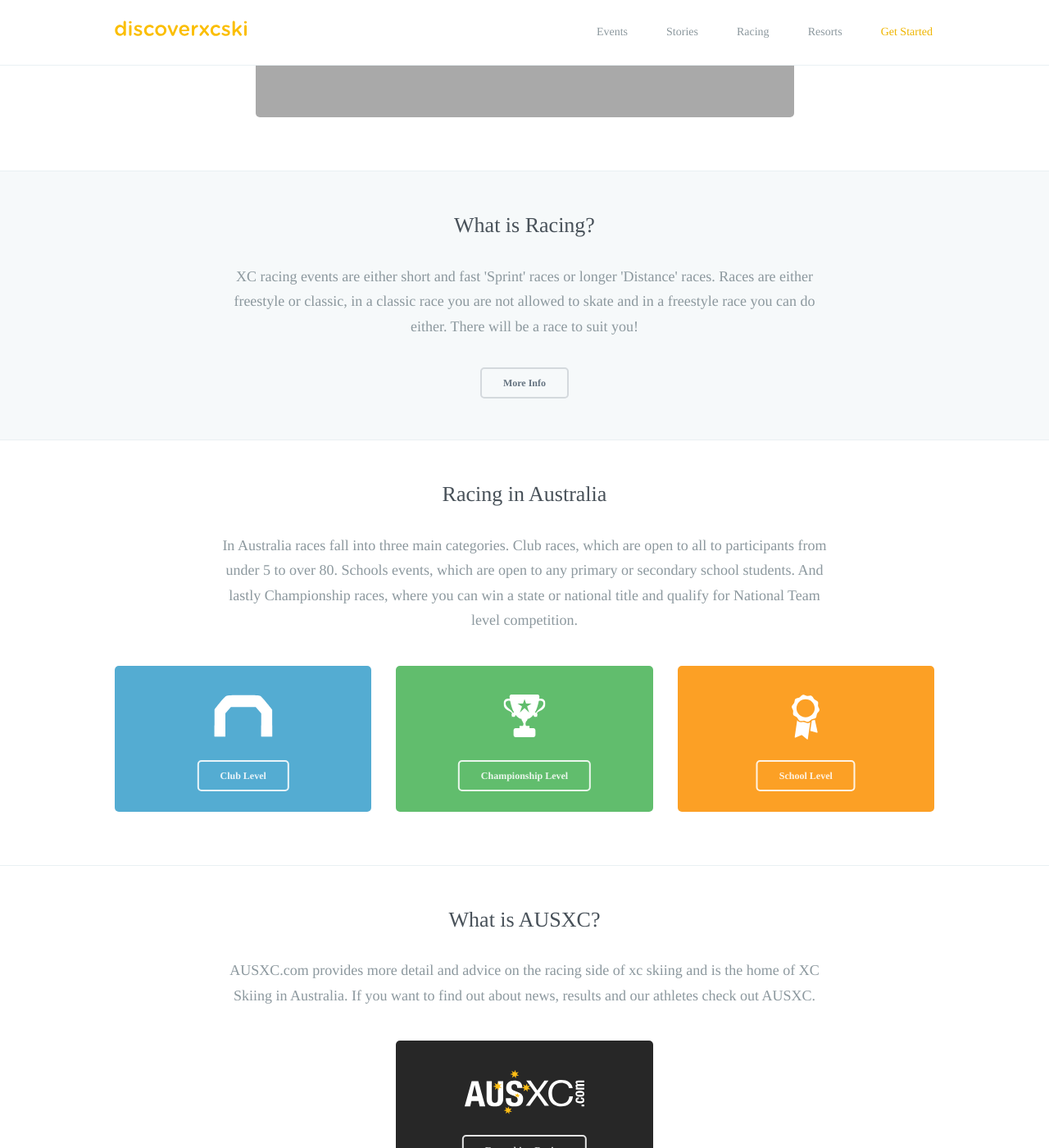
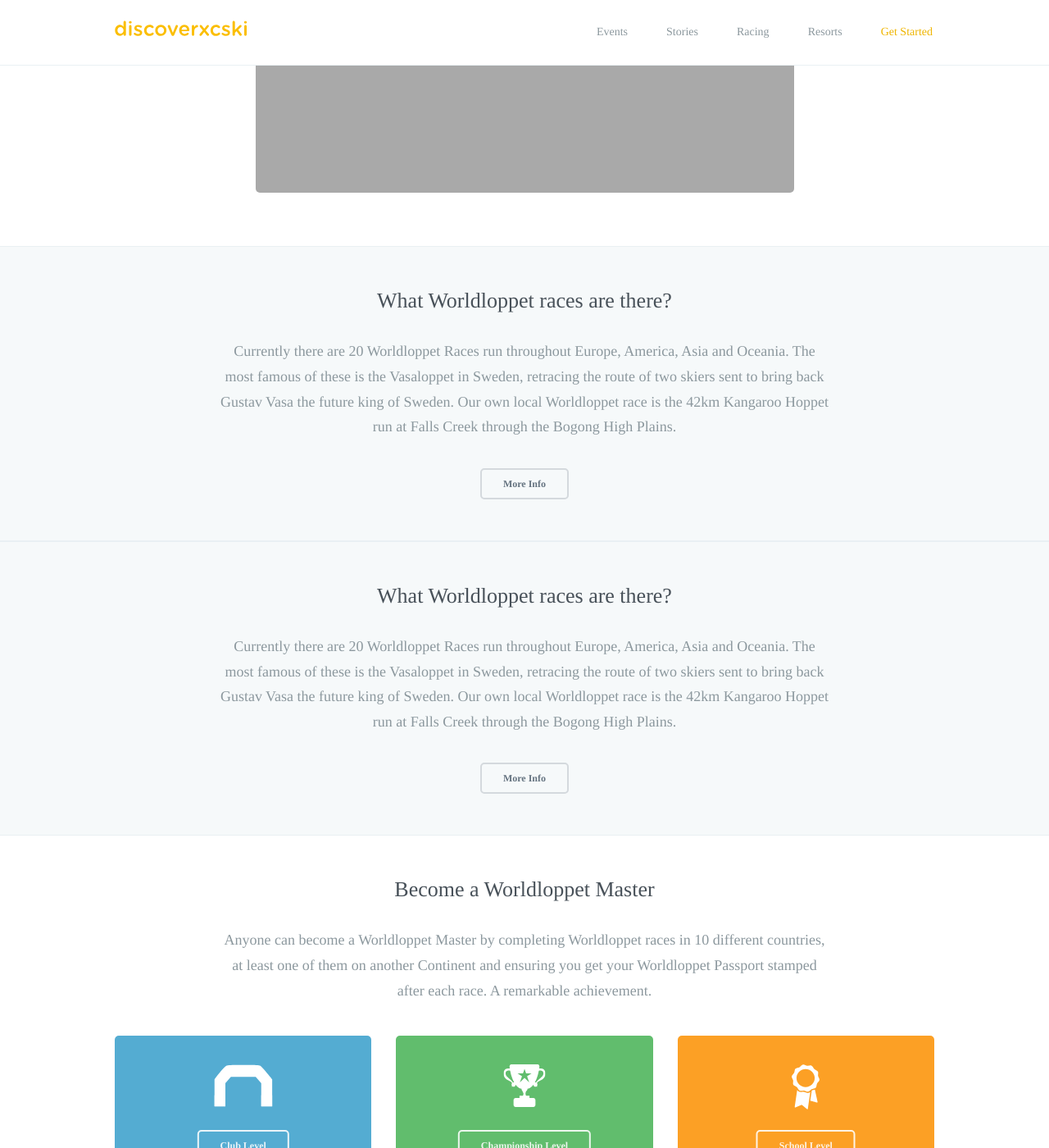
Before and after one commit to robcatto/robcatto.github.io, a Jekyll site: the page built from racing/worldloppet/index.html, in a window 1280 px wide and 1400 px high, scrolled down 720 px. Shown: the whole window at 82% size. Built offline with Jekyll 4.4.1, drawn with Linux system fonts in a browser that asks for light colours; some web fonts are replaced; Markdown is read by kramdown in place of the engine named in the settings; some of the changed text lies outside the part shown.

Commit message:
Update index.html

```diff
--- a/racing/worldloppet/index.html
+++ b/racing/worldloppet/index.html
@@ -12,7 +12,7 @@ layout: default
             </div>
 
             <section>
-                <h1>Discover Racing</h1>
+                <h1>Worldloppet</h1>
             </section>
 
 
@@ -30,7 +30,7 @@ layout: default
         margin-right: -5px;
 ">
 
-        What is Racing</label>
+        Not needed</label>
 
       <input id="tab2" type="radio" name="tabs">
       <label class="button" for="tab2" style="
@@ -39,14 +39,14 @@ layout: default
         padding: 0px 21px;
         width: 165px;">
 
-        Participate</label>
+        Not needed</label>
 
 
       <div class="content">
         <div id="content1">
         <section class="mobile_section" style="border-bottom: none">
-                <h3>Jekyll functionality is built into Github pages already</h3>
-                <p>Racing can be for everyone, young to old, beginner to advanced. It’s a great chance to make new friends, challenge yourself, improve your technique and fitness.
+                <h3>Start with the Hoppet then take on the World</h3>
+                <p>Worldloppet is a union of the most famous cross country ski races in the world attracting over 50,000 skiers annually. The aim of Worldloppet is to promote the sport of cross-country skiing through the various ski races around the world. It brings together cross country skiers of all nationalities, ages and abilities, to share their common love of skiing, to renew old acquaintances, and to create new friendships.
                 </p>
                 <div class="one">
                 <div class="onelarge centered" style="
@@ -57,16 +57,25 @@ layout: default
 
 
                 <section class="mobile_section section_hasbg">
-                    <h3>What is Racing?</h3>
-                    <p>XC racing events are either short and fast 'Sprint' races or longer 'Distance' races. Races are either freestyle or classic, in a classic race you are not allowed to skate and in a freestyle race you can do either. There will be a race to suit you!
+                    <h3>What Worldloppet races are there?</h3>
+                    <p>Currently there are 20 Worldloppet Races run throughout Europe, America, Asia and Oceania.  The most famous of these is the Vasaloppet in Sweden, retracing the route of two skiers sent to bring back Gustav Vasa the future king of Sweden. Our own local Worldloppet race is the 42km Kangaroo Hoppet run at Falls Creek through the Bogong High Plains.
+
+                    </p>
+                    <a class="button small dark" href="/event-types" data-featurette="analytics-click-event" data-event-category="button" data-event-action="M: Clicked Design an iOS Game" data-event-label="Source: Homepage Alt" id="featurette-35">More Info</a>
+                </section>
+
+                    <section class="mobile_section section_hasbg">
+                    <h3>What Worldloppet races are there?</h3>
+                    <p>Currently there are 20 Worldloppet Races run throughout Europe, America, Asia and Oceania.  The most famous of these is the Vasaloppet in Sweden, retracing the route of two skiers sent to bring back Gustav Vasa the future king of Sweden. Our own local Worldloppet race is the 42km Kangaroo Hoppet run at Falls Creek through the Bogong High Plains.
+
                     </p>
                     <a class="button small dark" href="/event-types" data-featurette="analytics-click-event" data-event-category="button" data-event-action="M: Clicked Design an iOS Game" data-event-label="Source: Homepage Alt" id="featurette-35">More Info</a>
                 </section>
 
                  <section class="mobile_section">
-                <h3>Racing in Australia</h3>
+                <h3>Become a Worldloppet Master</h3>
                 <p>
-                    In Australia races fall into three main categories. Club races, which are open to all to participants from under 5 to over 80. Schools events, which are open to any primary or secondary school students. And lastly Championship races, where you can win a state or national title and qualify for National Team level competition.
+                   Anyone can become a Worldloppet Master by completing Worldloppet races in 10 different countries, at least one of them on another Continent and ensuring you get your Worldloppet Passport stamped after each race.  A remarkable achievement.
                 </p>
                 <div class="row">
 
```
